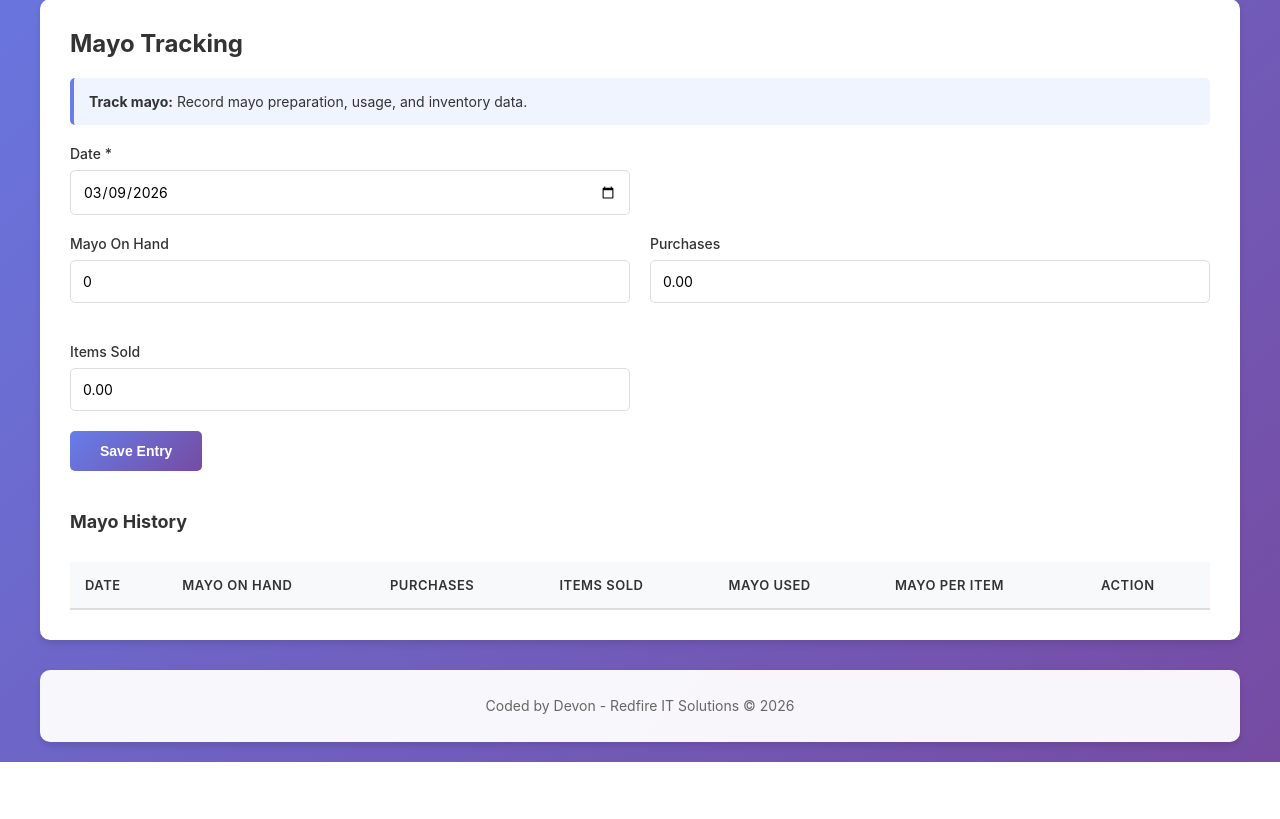
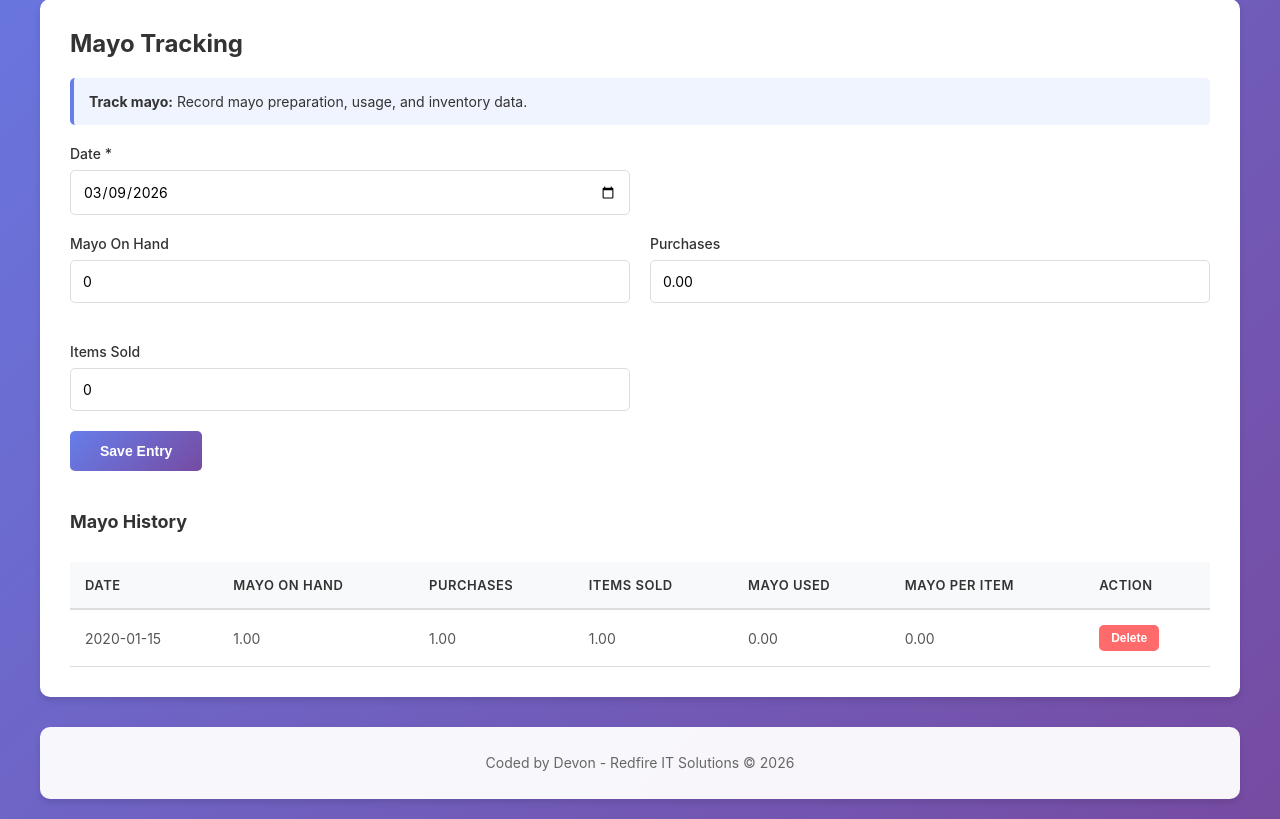
Before and after one commit to Devon-GS/Weekly-Stock-Takes-Web, a Flask app: page /bakery/mayo in a window 1280 px wide. Shown: the part 432-1251 px from the top of the page. Before the commit the page ends 1194 px from the top, so only its background shows below. Run offline with Flask 3, Linux system fonts and the light colour scheme; tables that the repository leaves empty hold one stand-in row (values such as "Sample post"); lists and menus that the app fills with data are empty.

Commit message:
Fix mayo page display

```diff
--- a/app.py
+++ b/app.py
@@ -1800,7 +1800,7 @@ def get_mayo_pies_sold_for_date(date):
 		current_date_formatted = datetime.strptime(date, '%Y-%m-%d').strftime('%d/%m/%Y')
 
 		# Get the latest mayo entry before this date
-		c.execute("SELECT date FROM bakeryMayo WHERE date < ? ORDER BY date DESC LIMIT 1", (current_date_formatted,))
+		c.execute("SELECT date FROM bakeryMayo WHERE date < ? ORDER BY date DESC LIMIT 1", (date,))
 		previous_record = c.fetchone()
 
 		# Determine the start date for the range
@@ -1831,7 +1831,7 @@ def get_mayo_pies_sold_for_date(date):
 					row_date = parser.parse(row['date'], dayfirst=True).date()
 
 					# Check if date is in range
-					if last_date_obj < row_date <= current_date_obj:
+					if last_date_obj <= row_date <= current_date_obj:
 						description_lower = row['description'].lower()
 						quantity = row['quantity']
 
--- a/templates/bakery/mayo.html
+++ b/templates/bakery/mayo.html
@@ -79,6 +79,20 @@
                 <button type="button" class="btn-small btn-danger" onclick="deleteRecord('/api/bakery/mayo/{{ record.id }}', {{ record.id }})">Delete</button>
             </td>
         </tr>
+		{% else %}
+			{% set mayo_used = 0 %}
+            {% set mayo_per_pie = 0 %}
+			<tr>
+				<td>{{ record.date }}</td>
+				<td>{{ "%.2f"|format(record.mayoOnHand) }}</td>
+				<td>{{ "%.2f"|format(record.purchases) }}</td>
+				<td>{{ "%.2f"|format(record.piesSold) }}</td>
+				<td>{{ "%.2f"|format(mayo_used) }}</td>
+				<td>{{ "%.2f"|format(mayo_per_pie) }}</td>
+				<td>
+					<button type="button" class="btn-small btn-danger" onclick="deleteRecord('/api/bakery/mayo/{{ record.id }}', {{ record.id }})">Delete</button>
+				</td>
+			</tr>
             {% endif %}
         {% endfor %}
     </tbody>
```
